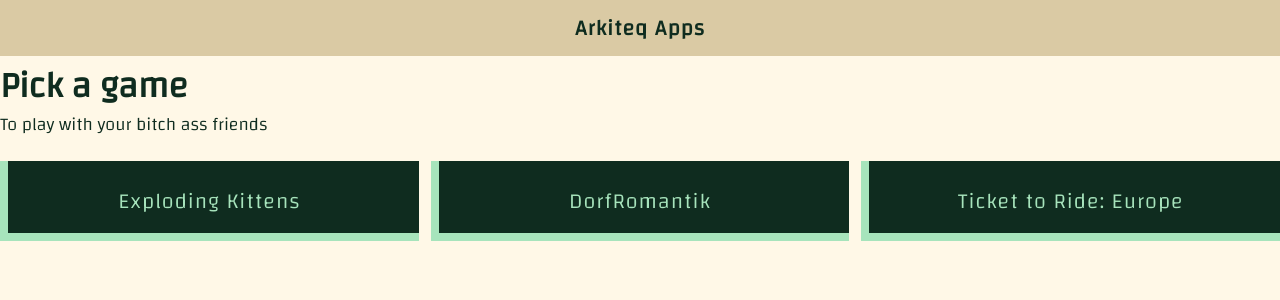
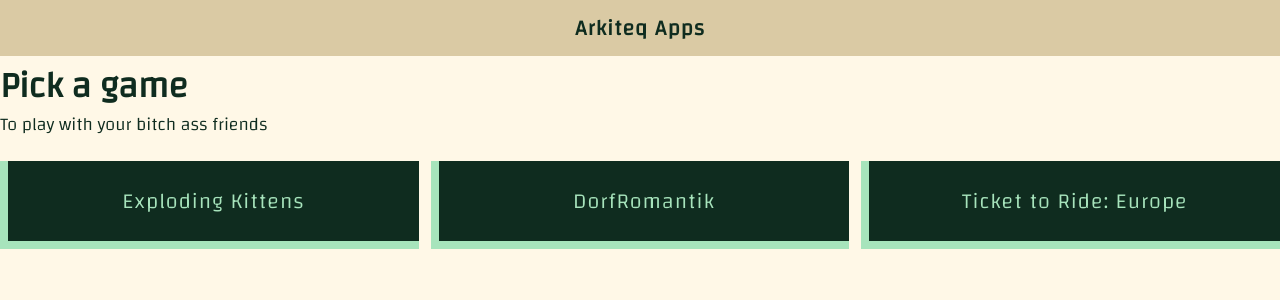
Before and after one commit to ASPinho/ASPinho.github.io, a React (Create React App) app in the folder arkiteq-home/: page /game-selection in a window 1280 px wide. Shown: the top 300 px of the page. Built offline with nearby package versions, Linux system fonts and the light colour scheme.

Commit message:
new styling

```diff
--- a/arkiteq-home/src/styles/teriyarki-theme.css
+++ b/arkiteq-home/src/styles/teriyarki-theme.css
@@ -411,6 +411,8 @@
   letter-spacing: 1px;
   text-align: center;
   cursor: pointer;
+  border-left: solid var(--size-s) var(--main-green-4);
+  border-bottom: solid var(--size-s) var(--main-green-4);
   border-radius: var(--app-border-radius);
   padding: var(--size-l) var(--size-xl);
   flex: 1 1 20%;
@@ -429,7 +431,6 @@
   color: var(--main-green-9);
 }
 
-.game-card::before,
 .game-card::after {
   content: '';
   position: absolute;
@@ -437,15 +438,7 @@
   left: 0;
   background-color: var(--main-green-4);
   z-index: 5;
-}
-
-.game-card::before {
-  width: 100%;
-  height: var(--size-s);
-}
-
-.game-card::after {
-  width: var(--size-s);
+  width: 0;
   height: 100%;
   transition: width 0.25s;
 }
```
